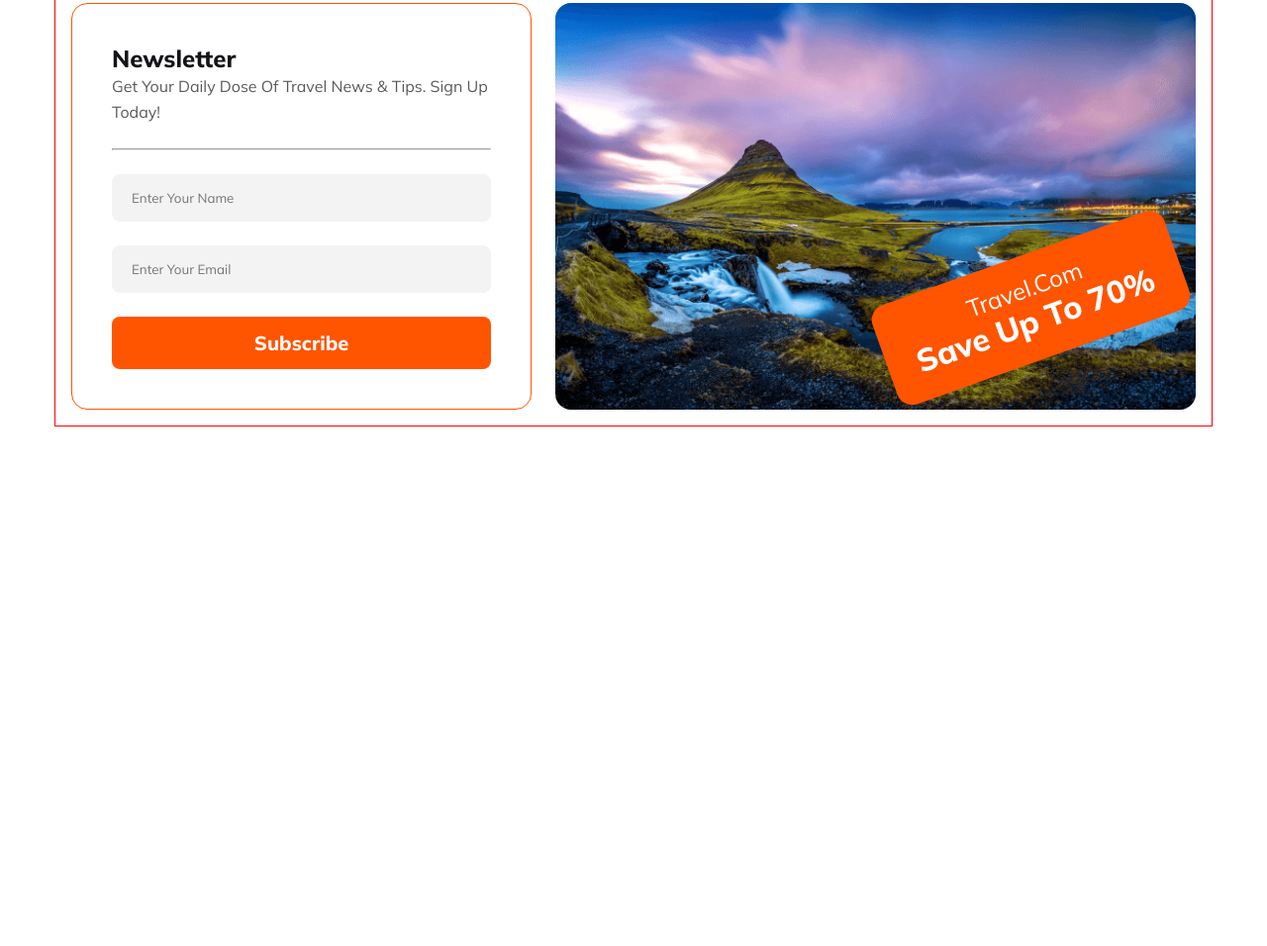
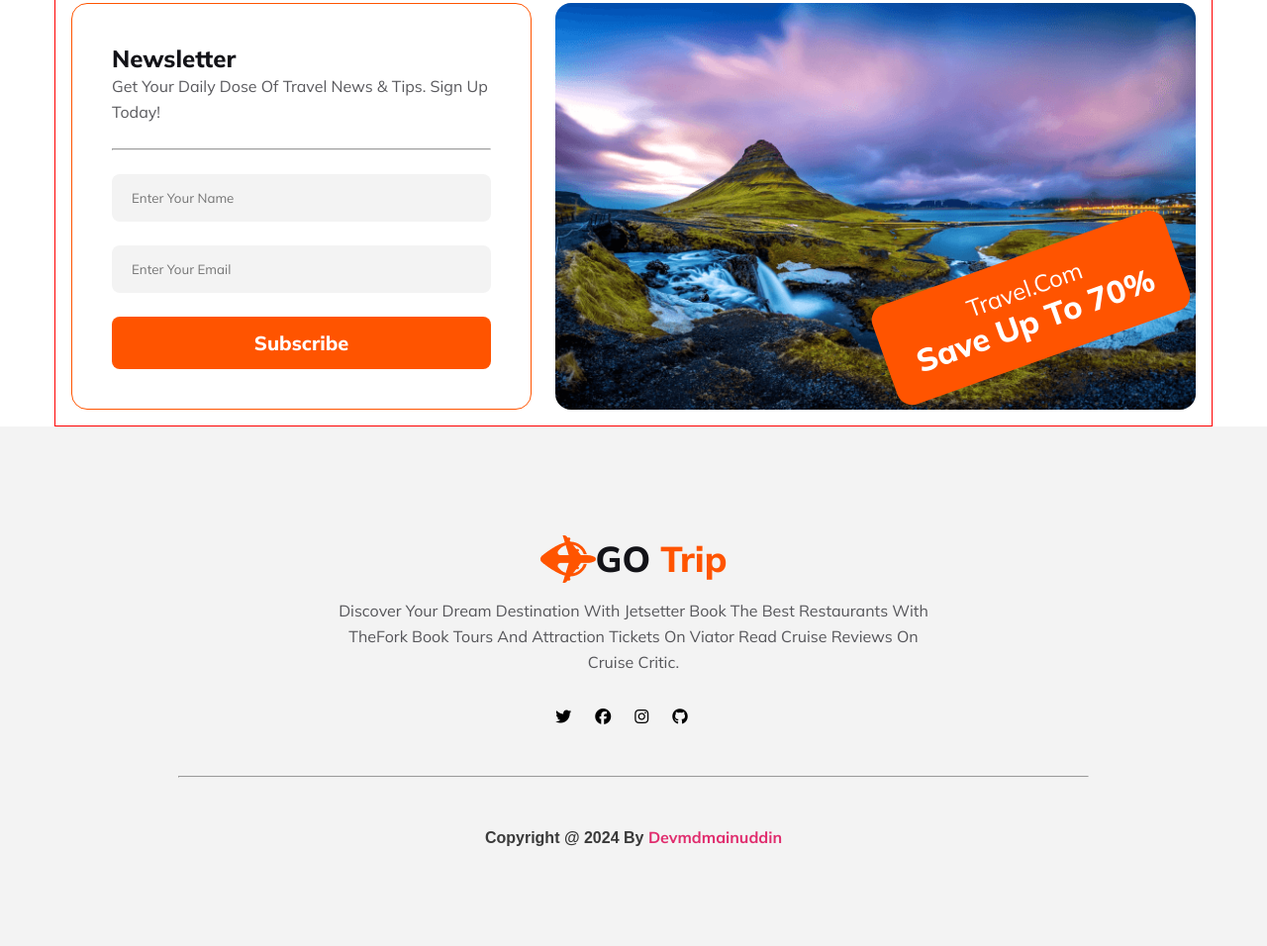
Before and after one commit to Devmdmainuddin/go-trip, a plain HTML site: page index.html in a window 1280 px wide. Shown: the part 6678-7634 px from the top of the page at 99% size. Before the commit the page ends 7109 px from the top, so only its background shows below. Drawn offline with Linux system fonts and the light colour scheme.

Commit message:
footer design

```diff
--- a/index.html
+++ b/index.html
@@ -318,6 +318,27 @@
 
 
     </main>
+    <footer>
+        <a href="#" class="logo"><img src="Images/Group 40071 (2).png" alt=""><h2>GO <span>trip</span></h2></a>
+        <p>Discover your dream destination with Jetsetter
+            Book the best restaurants with TheFork
+            Book tours and attraction tickets on Viator
+            Read cruise reviews on Cruise Critic.
+            </p>
+        <div class="icons">
+            <ul>
+                <li><i class="fa-brands fa-twitter"></i></li>
+                <li><i class="fa-brands fa-facebook"></i></li>
+                <li><i class="fa-brands fa-instagram"></i></li>
+                <li><i class="fa-brands fa-github"></i></li>
+            </ul>
+        </div>
+        <div class="horigontal">
+            <hr>
+        </div>
+
+        <div class="credit"> copyright @ 2024 by <span>devmdmainuddin</span> </div>
+    </footer>
 
 </body>
 </html>
--- a/style.css
+++ b/style.css
@@ -813,3 +813,91 @@ margin-bottom: 24px;
     }
 
 /* contact */
+
+
+
+/* footer */
+
+footer{
+    max-width:100%;
+    margin:0 auto;
+    display:flex;
+    justify-content: center;
+    align-items: center;
+    text-align: center;
+    flex-direction: column;
+    background: rgba(19, 19, 24, 0.05);
+}
+footer .logo{
+    display: flex;
+   align-items: center;
+   margin-top: 110px;
+   margin-bottom: 15px;
+}
+footer .logo h2{
+    color: #131318;
+    font-size: 36px;
+    font-weight: 800;
+    text-align: center;
+}
+footer .logo h2 span{
+    color: #FF5400;
+}
+footer p{
+    margin-left:335px;
+    margin-right:335px;
+}
+footer .icons{
+    margin-top: 32px;
+    margin-bottom: 50px;
+}
+footer .icons ul {
+    display: flex;
+    justify-content: center;
+
+}
+footer .icons ul li{
+    list-style: none;
+    padding-right: 24px;
+}
+footer .horigontal {
+
+width: 100%;
+height: 2px;
+padding: 0 180px;
+
+}
+footer .horigontal hr{
+height: 1px;
+background: rgba(19, 19, 24, 0.10);
+color:#1313180D;
+}
+
+/* footer creadit section */
+
+.credit{
+color: #3A3A3A;
+font-family: 'Poppins', sans-serif;
+font-size: 16px;
+font-weight: 700;
+margin-top:50px;
+margin-bottom:100px;
+text-align: center;
+}
+.credit span{
+color: #E02C6D;
+
+}
+@media only screen and (max-width:768px) {
+footer p {
+    margin:16px 44px;
+}
+footer .horigontal{
+    padding:0 20px;
+}
+.credit{
+    margin-top: 24px;
+
+
+}
+}
```
